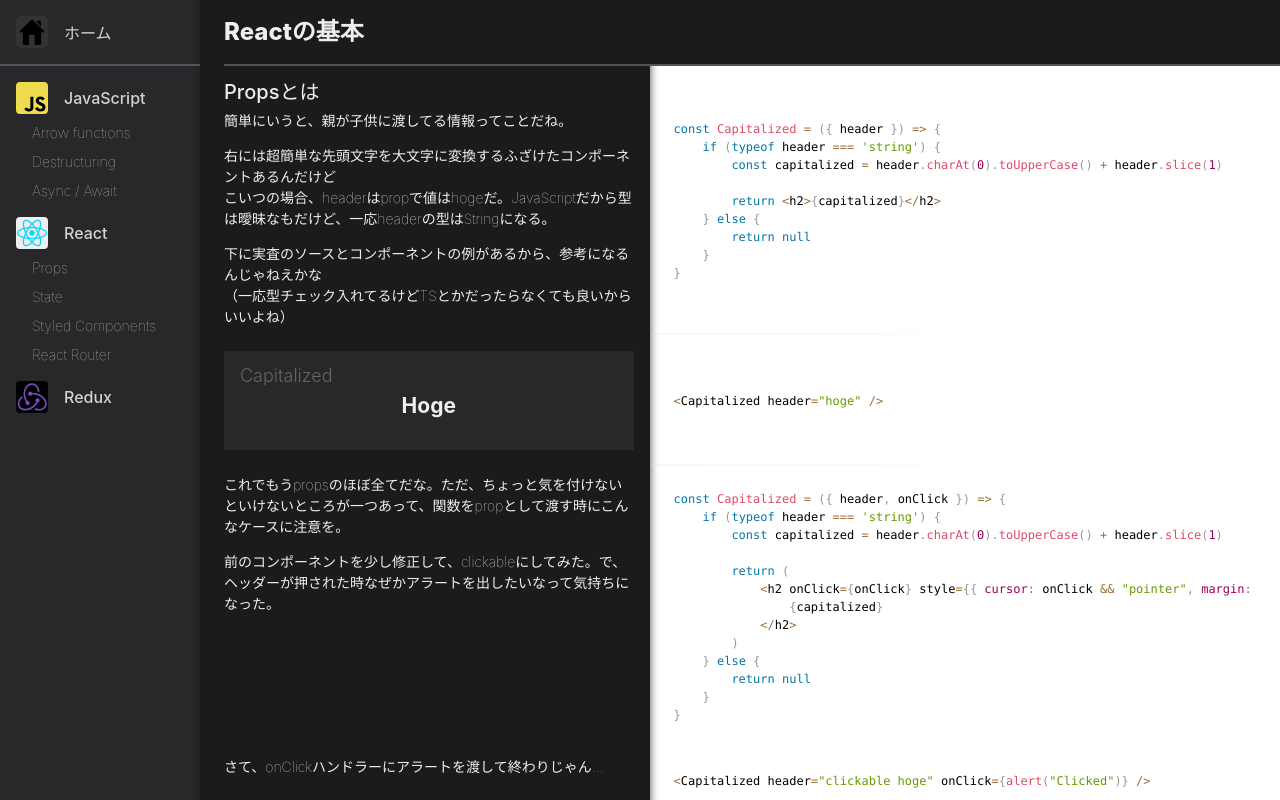
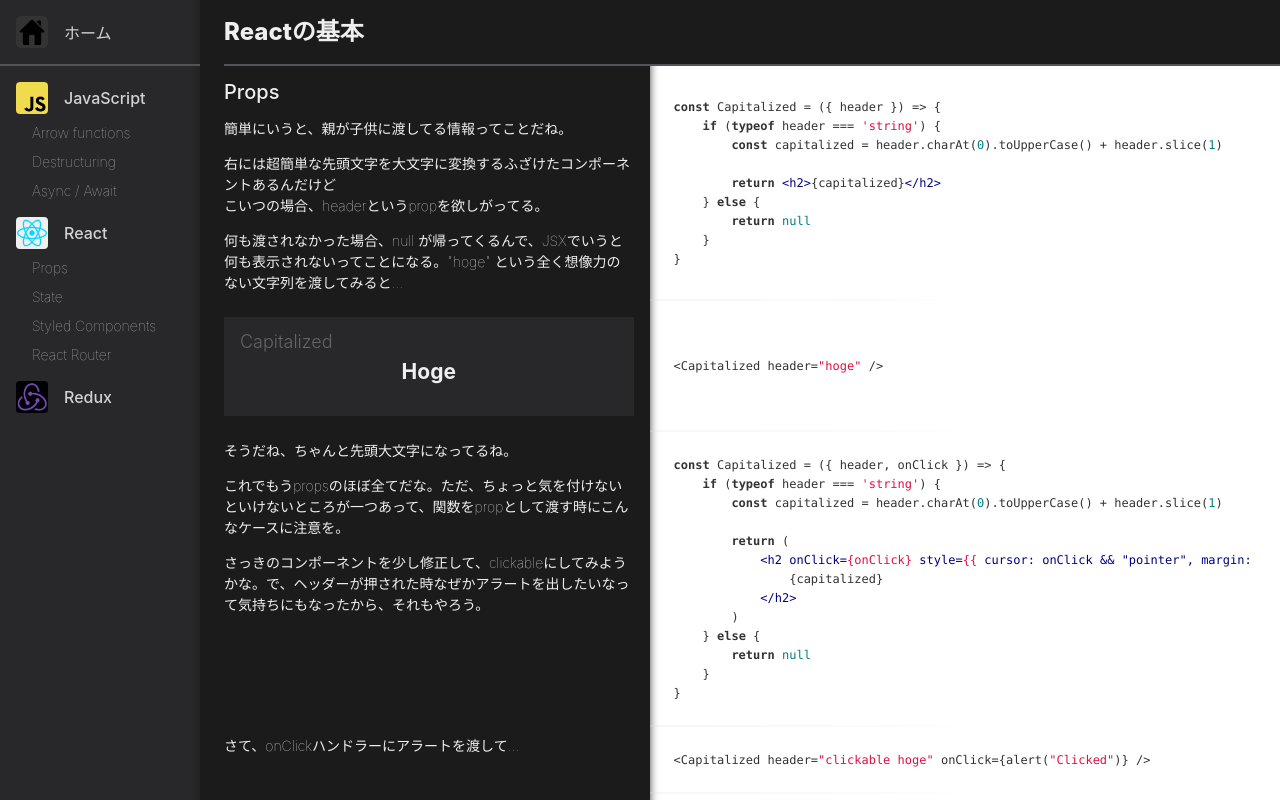
Before and after one commit to alexivison/ReactStudy, a React (Create React App) app: page /react in a window 1280 px wide. Built offline with nearby package versions, Linux system fonts and the light colour scheme.

Commit message:
Styled componentsの部分をちょっと追加

```diff
--- a/src/components/atoms/Code.js
+++ b/src/components/atoms/Code.js
@@ -1,13 +1,14 @@
 import React from 'react'
-import { Prism as SyntaxHighlighter } from 'react-syntax-highlighter'
-import { prism } from 'react-syntax-highlighter/dist/esm/styles/prism'
+import SyntaxHighlighter from 'react-syntax-highlighter'
+import { github } from 'react-syntax-highlighter/dist/esm/styles/hljs'
 
 const Code = ({ children }) => (
     <SyntaxHighlighter
         language="javascript"
-        style={prism}
+        style={github}
         customStyle={style}
-        codeTagProps={codeProps}>
+        codeTagProps={codeProps}
+    >
         {children.trim()}
     </SyntaxHighlighter>
 )
--- a/src/components/atoms/Header.js
+++ b/src/components/atoms/Header.js
@@ -37,10 +37,12 @@ const Header2 = styled(BaseHeader)`
     font-size: 20px;
     font-weight: 500;
     padding: 8px 0;
+    margin: 0 0 8px 0;
 `
 
 const Header3 = styled(BaseHeader)`
     font-size: 18px;
     font-weight: 300;
     padding: 8px 0;
+    margin: 0 0 8px 0;
 `
--- a/src/components/pages/React/Code/index.js
+++ b/src/components/pages/React/Code/index.js
@@ -59,7 +59,7 @@ export const InputComponent = `
 
 export const combinedComponentSource = `
 const CapitalizedInput = () => {
-    const [header, setHeader] = useState("capitalized hoge")
+    const [header, setHeader] = useState("hoge")
 
     return (
         <div style={{ display: "grid", alignContent: "center" }}>
@@ -73,3 +73,49 @@ const CapitalizedInput = () => {
 export const combinedComponent = `
 <CapitalizedInput />
 `
+
+export const styledHowToUse = `
+import styled from 'styled-components'
+`
+
+export const styledVariables = `
+const Switch = styled.button\`
+    background-color: white;
+
+    \${({ selected }) => selected &&\`
+        background-color: white;
+    \`}
+\`
+`
+
+export const styledExtending = `
+const BorderedSwitch = styled(Switch)\`
+    border: 1px solid black;
+\`
+`
+
+export const styledClassName = `
+const Normal = ({ className, children }) => (
+    <div className={className}>
+        {children}
+    </div>
+)
+
+const Styled = styled(Normal)\`
+    background-color: red;
+\`
+`
+
+export const styledPseudo = `
+const Link = styled.a\`
+    color: gray;
+
+    ::before {
+        content: '●'
+    }
+
+    :hover {
+        color: red;
+    }
+\`
+`
--- a/src/components/pages/React/Demo/CapitalizedInput.js
+++ b/src/components/pages/React/Demo/CapitalizedInput.js
@@ -4,7 +4,7 @@ import { UserInput } from './UserInput'
 import { Capitalized } from './Capitalized'
 
 export const CapitalizedInput = () => {
-    const [header, setHeader] = useState("capitalized hoge")
+    const [header, setHeader] = useState("hoge")
 
     return (
         <div style={{ display: "grid", alignContent: "center" }}>
--- a/src/components/pages/React/Props.js
+++ b/src/components/pages/React/Props.js
@@ -13,15 +13,14 @@ import Header from '../../atoms/Header'
 const PropsPage = () => (
     <Container id="props">
         <Section>
-            <TextBlock header={Header.H2} headerTitle="Propsとは">
+            <TextBlock header={Header.H2} headerTitle="Props">
                 {`
                 簡単にいうと、親が子供に渡してる情報ってことだね。
 
                 右には超簡単な先頭文字を大文字に変換するふざけたコンポーネントあるんだけど
-                こいつの場合、headerはpropで値はhogeだ。JavaScriptだから型は曖昧なもだけど、一応headerの型はStringになる。
+                こいつの場合、headerというpropを欲しがってる。
 
-                下に実査のソースとコンポーネントの例があるから、参考になるんじゃねえかな
-                （一応型チェック入れてるけどTSとかだったらなくても良いからいいよね）
+                何も渡されなかった場合、null が帰ってくるんで、JSXでいうと何も表示されないってことになる。"hoge" という全く想像力のない文字列を渡してみると...
                 `}
             </TextBlock>
             <CodeBlock>{exampleSource}</CodeBlock>
@@ -37,18 +36,20 @@ const PropsPage = () => (
         <Section>
             <TextBlock>
                 {`
+                そうだね、ちゃんと先頭大文字になってるね。
+
                 これでもうpropsのほぼ全てだな。ただ、ちょっと気を付けないといけないところが一つあって、関数をpropとして渡す時にこんなケースに注意を。
 
-                前のコンポーネントを少し修正して、clickableにしてみた。で、ヘッダーが押された時なぜかアラートを出したいなって気持ちになった。
+                さっきのコンポーネントを少し修正して、clickableにしてみようかな。で、ヘッダーが押された時なぜかアラートを出したいなって気持ちにもなったから、それもやろう。
                 `}
             </TextBlock>
-            <CodeBlock showDivider={false}>{exampleSourceOnClick}</CodeBlock>
+            <CodeBlock>{exampleSourceOnClick}</CodeBlock>
         </Section>
 
         <Section>
             <TextBlock>
                 {`
-                さて、onClickハンドラーにアラートを渡して終わりじゃん...
+                さて、onClickハンドラーにアラートを渡して...
                 `}
             </TextBlock>
             <CodeBlock>{exampleComponentError}</CodeBlock>
--- a/src/components/pages/React/State.js
+++ b/src/components/pages/React/State.js
@@ -13,7 +13,7 @@ import Header from '../../atoms/Header'
 const State = () => (
     <Container id="state">
         <Section>
-            <TextBlock header={Header.H2} headerTitle="Stateとは">
+            <TextBlock header={Header.H2} headerTitle="State">
                 {`
                 それはね、名前の通りコンポーネントが持ってる情報の状態とのこと
                 State も props も、ただオブジェクトだけど、props と違って、state ってのはコンポーネント内でハンドリングする情報というやつ。
--- a/src/components/pages/React/StyledComponents.js
+++ b/src/components/pages/React/StyledComponents.js
@@ -1,21 +1,83 @@
 import React from 'react'
 import styled from 'styled-components'
+
+import { styledHowToUse, styledVariables, styledExtending, styledPseudo, styledClassName } from './Code'
 
 import Section from '../../organisms/Section'
 import TextBlock from '../../molecules/TextBlock'
 import CodeBlock from '../../molecules/CodeBlock'
 import DemoBlock from '../../molecules/DemoBlock'
+import Header from '../../atoms/Header'
 
 const StyledComponents = () => (
     <Container id="styled">
         <Section>
-            <TextBlock>
+            <TextBlock header={Header.H2} headerTitle="Styled Components">
+                {`
+                スタイルが付けれるコンポーネント。素晴らしい。めちゃくちゃ使われてるライブラリーだから、勉強する価値は絶対ある。
+
+                このセクションで説明するのは
+                ・Basics
+                ・Props
+                ・Extending
+                ・ClassName
+                ・Pseudo Elements
+                というトピックスです。
+
+                そのうちもっと詳しい情報も入れるかもしれないけど、とりあえずこれで
+                `}
+            </TextBlock>
+        </Section>
+
+        <Section>
+            <TextBlock header={Header.H3} headerTitle="Basics">
+                {`
+                ライブラリーだからとりあえず import だね。基本の基本の基本。
+
+                定義する時に、styled.〇〇 で丸の代わりに HTML のエレメントなんでもおっけーって感じで styled な componentが作れっちゃいます。
+
+                スタイルはCSSはそのまま使えるから、違和感もそんなないし、Objectでスタイル書くよりかは全然いいでしょうね。
+
+                const として定義してるってことは、JSXでも他のコンポーネントのように使えるってことだ。
+
+                で、これからはベストな部分だな。よくみると、スタイルって Template Strings で定義してることがわかるよね。とゆーことはーーー？
+                `}
+            </TextBlock>
+            <CodeBlock>{styledHowToUse}</CodeBlock>
+        </Section>
+
+        <Section>
+            <TextBlock header={Header.H3} headerTitle="Props">
+                {`
+                はい！変数も使えっちゃいます！！なんと素晴らしい！
+
+                 渡せらた props によってスタイル変えたりすることが出来ちゃうからもうこれほぼなんでも作れるじゃんってなるよね。生のCSSなんて古いっす。
+                `}
+            </TextBlock>
+            <CodeBlock>{styledVariables}</CodeBlock>
+        </Section>
+
+        <Section>
+            <TextBlock header={Header.H3} headerTitle="Extending">
                 {``}
             </TextBlock>
-            <CodeBlock>
+            <CodeBlock>{styledExtending}</CodeBlock>
+        </Section>
+
+        <Section>
+            <TextBlock header={Header.H3} headerTitle="ClassName">
                 {``}
-            </CodeBlock>
+            </TextBlock>
+            <CodeBlock>{styledClassName}</CodeBlock>
         </Section>
+
+        <Section>
+            <TextBlock header={Header.H3} headerTitle="Pseudo Elements">
+                {``}
+            </TextBlock>
+            <CodeBlock>{styledPseudo}</CodeBlock>
+        </Section>
+
     </Container>
 )
 
```
